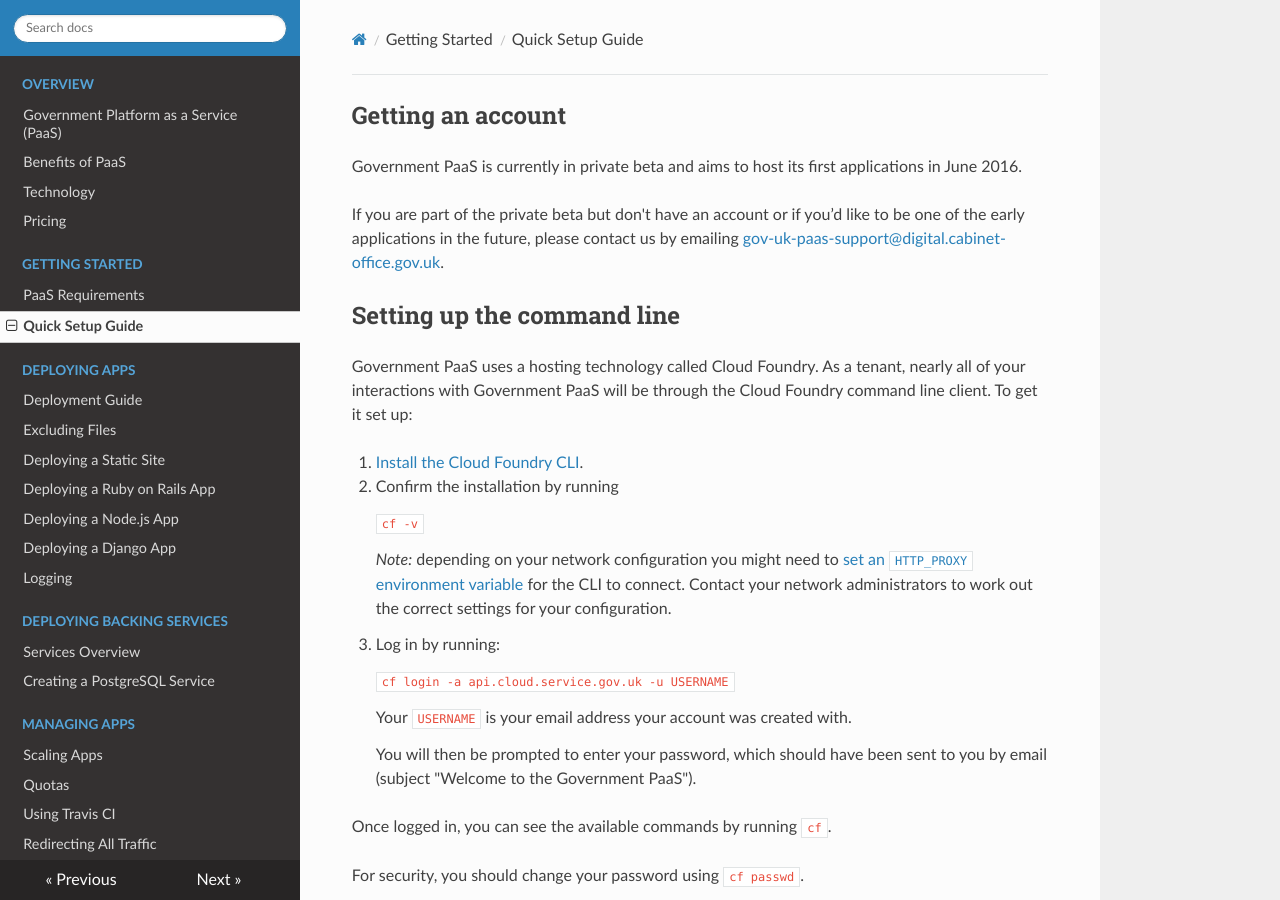
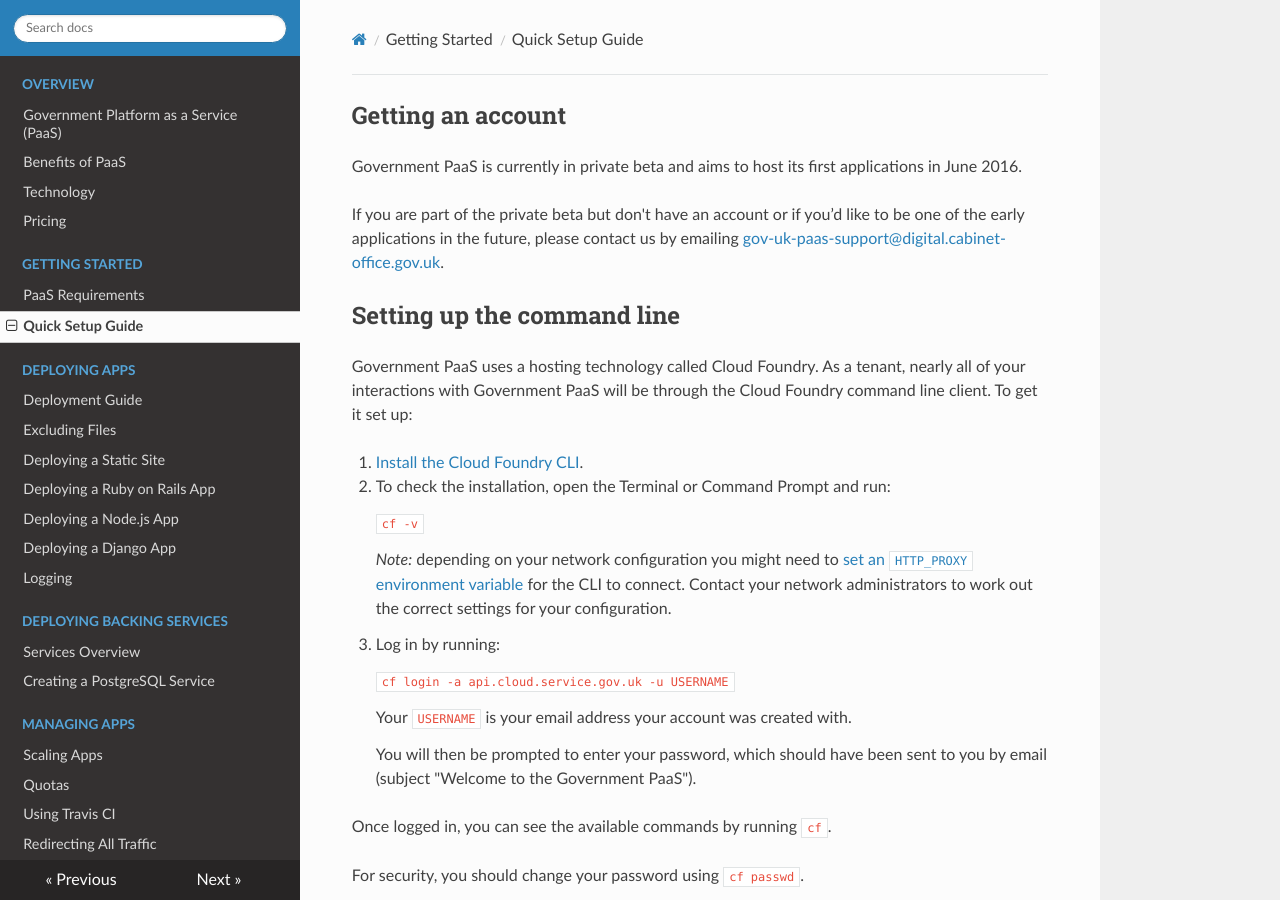
Before and after one commit to alphagov/paas-developer-docs, an MkDocs documentation site: the page built from docs/getting_started/quick_setup_guide.md, in a window 1280 px wide and 900 px high. Built offline with MkDocs 1.6.1, drawn with Linux system fonts in a browser that asks for light colours; nearby versions of some CDN libraries; old or Windows-style settings are respelled for this version of MkDocs.

Commit message:
Clarify that CF uses the OS command line

````diff
--- a/docs/getting_started/quick_setup_guide.md
+++ b/docs/getting_started/quick_setup_guide.md
@@ -7,7 +7,7 @@ If you are part of the private beta but don't have an account or if you’d like
 Government PaaS uses a hosting technology called Cloud Foundry. As a tenant, nearly all of your interactions with Government PaaS will be through the Cloud Foundry command line client. To get it set up:
 
 1. [Install the Cloud Foundry CLI](https://docs.cloudfoundry.org/devguide/installcf/install-go-cli.html).
-2. Confirm the installation by running
+2. To check the installation, open the Terminal or Command Prompt and run:
 
     ```
     cf -v
````
